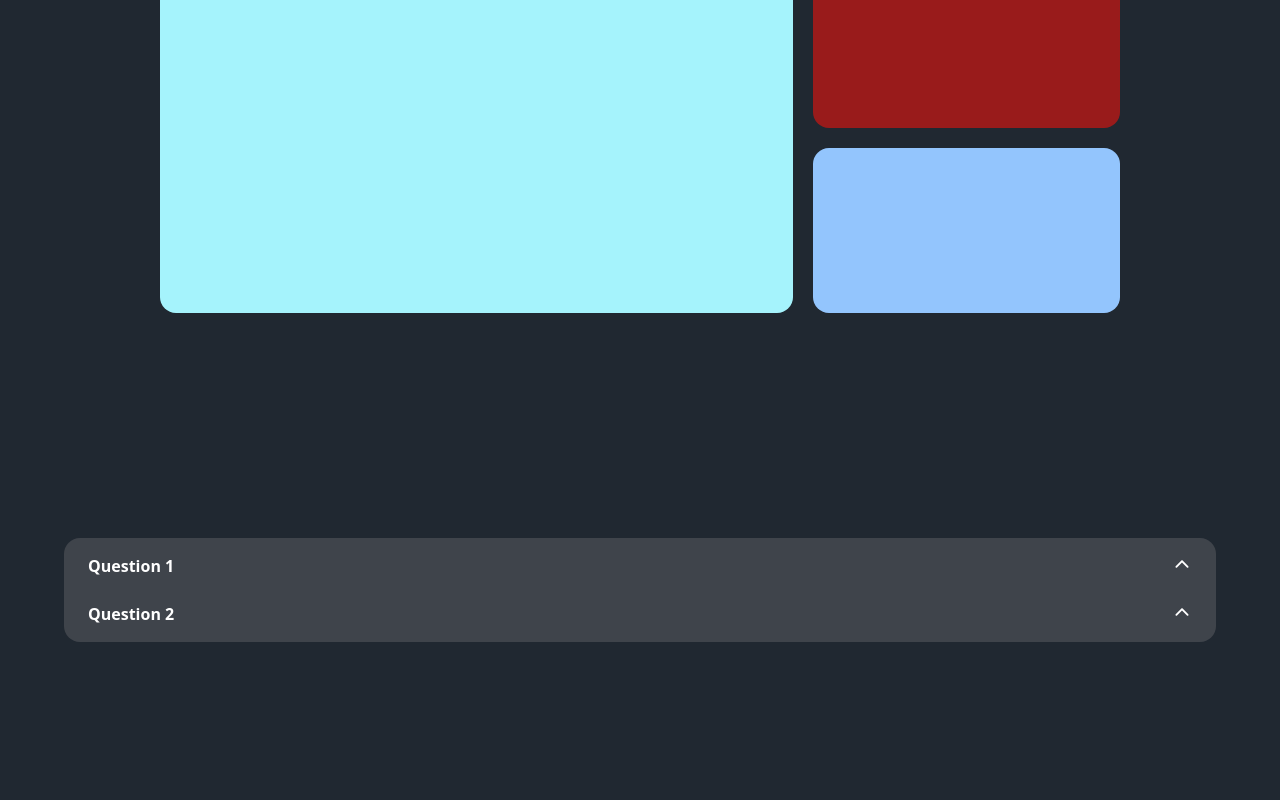
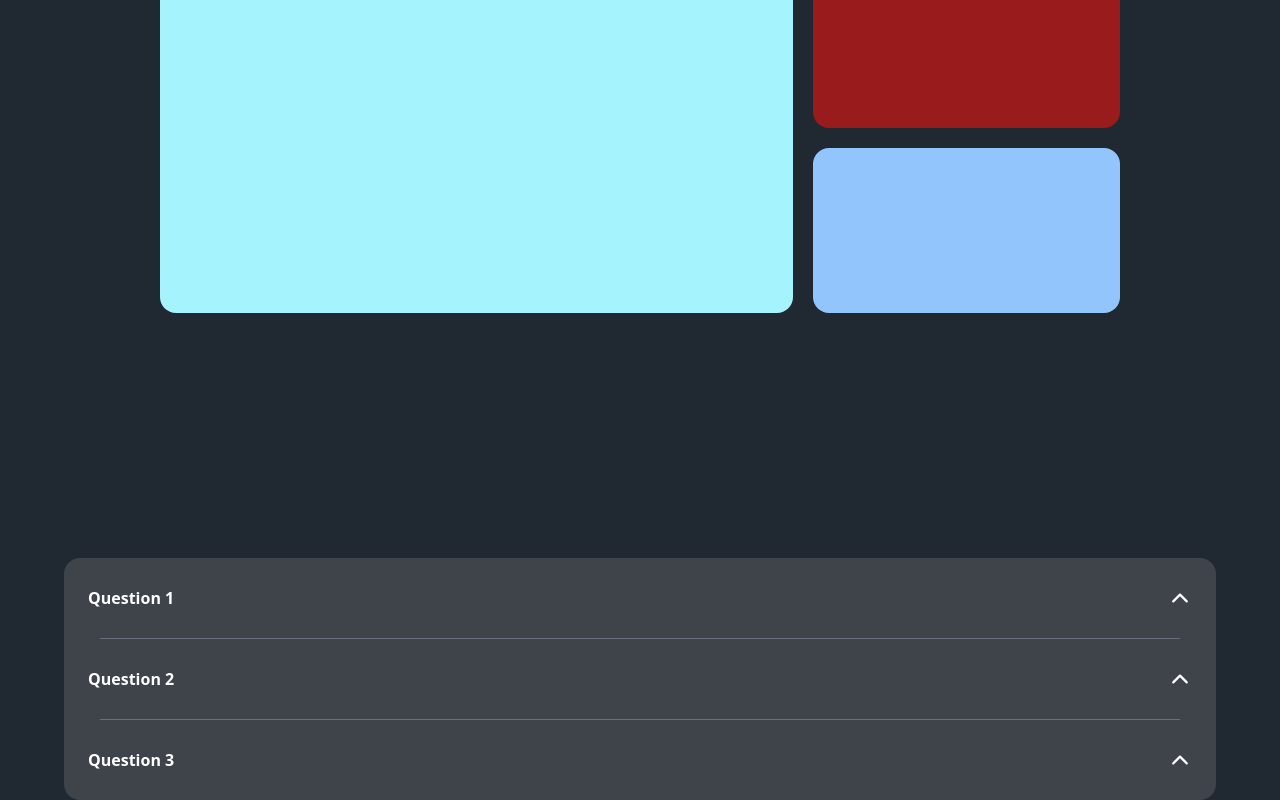
Before and after one commit to mathias56k/eezedev, a React (Vite) app: page / in a window 1280 px wide. Shown: the part 1118-1918 px from the top of the page. Before the commit the page ends 1760 px from the top, so only its background shows below. Built offline with nearby package versions, Linux system fonts and the light colour scheme.

Commit message:
Some touches on FAQ

```diff
--- a/src/App.jsx
+++ b/src/App.jsx
@@ -18,7 +18,7 @@ function App() {
         <Hero />
         <Pricing />
         <div className="">
-          {!navbarOpen && <Faq />}
+          <Faq />
         </div>
       </main>
     </div>
--- a/src/Components/Faq.jsx
+++ b/src/Components/Faq.jsx
@@ -3,10 +3,10 @@ import { IoIosArrowUp } from "react-icons/io";
 
 function Faq() {
     return (
-        <div className="">
+        <div className="mt-5">
           <div className="flex flex-col items-center">
             <div className="w-[90%]">
-              <div className="p-2 bg-[#3f444b] rounded-2xl">
+              <div className="p-2 bg-[#3f444b] rounded-2xl py-5">
                 <Disclosure>
                   {({ open }) => (
                     <>
@@ -18,15 +18,18 @@ function Faq() {
                         <IoIosArrowUp
                           className={`${
                             open ? "transform rotate-180 text-[#46a2a1]" : ""
-                          } w-5 h-5 hover:text-[#46a2a1]`}
+                          } w-6 h-6 hover:text-[#46a2a1]`}
                         />
                       </Disclosure.Button>
-                      <Disclosure.Panel className="px-4 pt-4 pb-2 text-sm text-gray-500">
+                      <Disclosure.Panel className="py-2 pl-5 text-md">
                         Answer 1
                       </Disclosure.Panel>
                     </>
                   )}
                 </Disclosure>
+                <div className='w-full flex justify-center my-5'>
+                    <hr className='w-[95%] border-[#67707c]' />
+                </div>
                 <Disclosure as="div" className="mt-2">
                   {({ open }) => (
                     <>
@@ -38,11 +41,34 @@ function Faq() {
                         <IoIosArrowUp
                           className={`${
                             open ? "transform rotate-180 text-[#46a2a1]" : ""
-                          } w-5 h-5 hover:text-[#46a2a1]`}
+                          } w-6 h-6 hover:text-[#46a2a1]`}
                         />
                       </Disclosure.Button>
-                      <Disclosure.Panel className="px-4 pt-4 pb-2 text-sm text-gray-500">
+                      <Disclosure.Panel className="py-2 pl-5 text-md">
                         Answer 2
+                      </Disclosure.Panel>
+                    </>
+                  )}
+                </Disclosure>
+                <div className='w-full flex justify-center my-5'>
+                    <hr className='w-[95%] border-[#67707c]' />
+                </div>
+                <Disclosure as="div" className="mt-2">
+                  {({ open }) => (
+                    <>
+                      <Disclosure.Button
+                        className={`${
+                            open? "text-[#46a2a1]" : ""
+                        } flex justify-between w-full px-4 py-2 text-l font-bold text-left hover:text-[#46a2a1]`}>
+                        <span>Question 3</span>
+                        <IoIosArrowUp
+                          className={`${
+                            open ? "transform rotate-180 text-[#46a2a1]" : ""
+                          } w-6 h-6 hover:text-[#46a2a1]`}
+                        />
+                      </Disclosure.Button>
+                      <Disclosure.Panel className="py-2 pl-5 text-md">
+                        Answer 3
                       </Disclosure.Panel>
                     </>
                   )}
```
